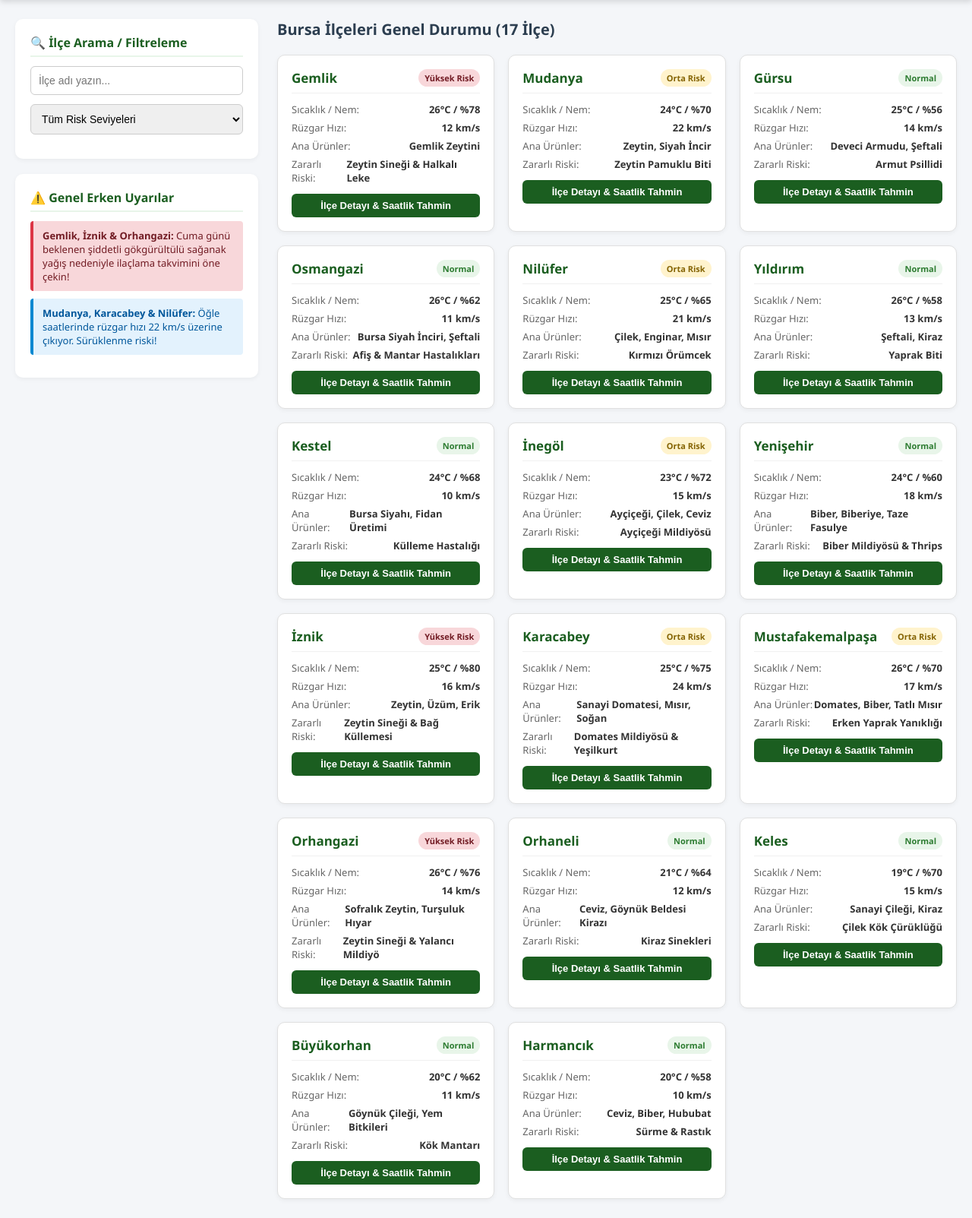
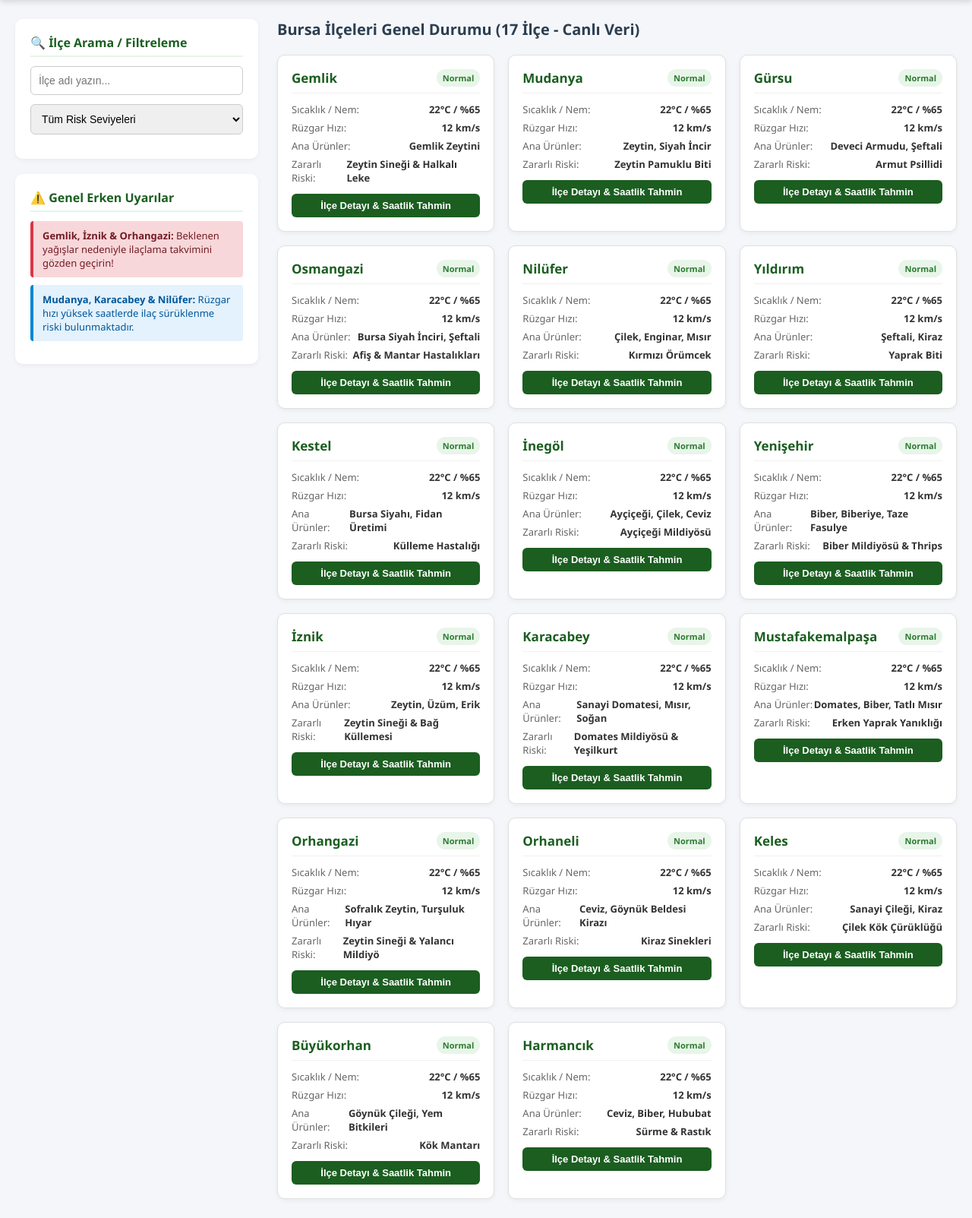
Before and after one commit to melihozdemir94/bursatarimapp, a Flask app: page / in a window 1280 px wide. Shown: the part 66-1669 px from the top of the page at 76% size. Run offline with Flask 3, Linux system fonts and the light colour scheme.

Commit message:
index.html

```diff
--- a/templates/index.html
+++ b/templates/index.html
@@ -117,10 +117,10 @@
             <div class="side-card">
                 <h3>⚠️ Genel Erken Uyarılar</h3>
                 <div class="alert-item danger">
-                    <strong>Gemlik, İznik & Orhangazi:</strong> Cuma günü beklenen şiddetli gökgürültülü sağanak yağış nedeniyle ilaçlama takvimini öne çekin!
+                    <strong>Gemlik, İznik & Orhangazi:</strong> Beklenen yağışlar nedeniyle ilaçlama takvimini gözden geçirin!
                 </div>
                 <div class="alert-item wind">
-                    <strong>Mudanya, Karacabey & Nilüfer:</strong> Öğle saatlerinde rüzgar hızı 22 km/s üzerine çıkıyor. Sürüklenme riski!
+                    <strong>Mudanya, Karacabey & Nilüfer:</strong> Rüzgar hızı yüksek saatlerde ilaç sürüklenme riski bulunmaktadır.
                 </div>
             </div>
         </div>
@@ -128,7 +128,7 @@
         <!-- SAĞ İÇERİK ALANI (BURSA 17 İLÇE KARTLARI) -->
         <div class="content">
             <div class="content-header">
-                <h2>Bursa İlçeleri Genel Durumu (17 İlçe)</h2>
+                <h2>Bursa İlçeleri Genel Durumu (17 İlçe - Canlı Veri)</h2>
             </div>
 
             <div class="district-grid" id="districtGrid">
@@ -148,21 +148,21 @@
 
                 <div class="banner-info">
                     <h2 id="mDistrict">İlçe Adı</h2>
-                    <p id="mWeatherSummary">Sıcaklık ve Nem Durumu</p>
+                    <p id="mWeatherSummary">Yükleniyor...</p>
                 </div>
             </div>
 
             <div class="modal-body">
                 <!-- 1. BUGÜNÜN SAATLİK TAHMİNİ -->
                 <div class="modal-section">
-                    <h4>🕒 Bugünün Saatlik Hava Tahmini (Yağış & Rüzgar)</h4>
-                    <div class="hourly-scroll" id="mHourlyContainer"></div>
+                    <h4>🕒 Bugünün Saatlik Hava Tahmini (Canlı Yağış & Rüzgar)</h4>
+                    <div class="hourly-scroll" id="mHourlyContainer">Yükleniyor...</div>
                 </div>
 
                 <!-- 2. SONRAKİ 4 GÜNÜN TAHMİNİ -->
                 <div class="modal-section">
                     <h4>📅 Sonraki 4 Günün Hava Tahmini</h4>
-                    <div class="forecast-grid" id="mDailyContainer"></div>
+                    <div class="forecast-grid" id="mDailyContainer">Yükleniyor...</div>
                 </div>
 
                 <!-- 3. RÜZGAR VE İLAÇLAMA UYARISI -->
@@ -181,33 +181,103 @@
         </div>
     </div>
 
-    <!-- BURSA 17 İLÇE VERİ VERİ TABANI VE ANIMASYON MOTORU -->
+    <!-- BURSA 17 İLÇE VERİ TABANI, ENLEM/BOYLAM VE CANLI API MOTORU -->
     <script>
+        // 17 İLÇENİN GERÇEK COĞRAFİ KOORDİNATLARI VE ÜRÜN VERİ HARİTASI
         const districtsData = [
-            { id: "gemlik", name: "Gemlik", temp: "26°C", humidity: "%78", wind: 12, products: "Gemlik Zeytini", pest: "Zeytin Sineği & Halkalı Leke", risk: "danger", riskLabel: "YÜKSEK RİSK ⚠️", condition: "Şiddetli Yağmur", rainMm: 22 },
-            { id: "mudanya", name: "Mudanya", temp: "24°C", humidity: "%70", wind: 22, products: "Zeytin, Siyah İncir", pest: "Zeytin Pamuklu Biti", risk: "warning", riskLabel: "ORTA RİSK ⚡", condition: "Rüzgarlı", rainMm: 2 },
-            { id: "gursu", name: "Gürsu", temp: "25°C", humidity: "%56", wind: 14, products: "Deveci Armudu, Şeftali", pest: "Armut Psillidi", risk: "normal", riskLabel: "Normal", condition: "Açık", rainMm: 0 },
-            { id: "osmangazi", name: "Osmangazi", temp: "26°C", humidity: "%62", wind: 11, products: "Bursa Siyah İnciri, Şeftali", pest: "Afiş & Mantar Hastalıkları", risk: "normal", riskLabel: "Normal", condition: "Açık", rainMm: 0 },
-            { id: "nilufer", name: "Nilüfer", temp: "25°C", humidity: "%65", wind: 21, products: "Çilek, Enginar, Mısır", pest: "Kırmızı Örümcek", risk: "warning", riskLabel: "ORTA RİSK ⚡", condition: "Rüzgarlı", rainMm: 1 },
-            { id: "yildirim", name: "Yıldırım", temp: "26°C", humidity: "%58", wind: 13, products: "Şeftali, Kiraz", pest: "Yaprak Biti", risk: "normal", riskLabel: "Normal", condition: "Açık", rainMm: 0 },
-            { id: "kestel", name: "Kestel", temp: "24°C", humidity: "%68", wind: 10, products: "Bursa Siyahı, Fidan Üretimi", pest: "Külleme Hastalığı", risk: "normal", riskLabel: "Normal", condition: "Açık", rainMm: 0 },
-            { id: "inegol", name: "İnegöl", temp: "23°C", humidity: "%72", wind: 15, products: "Ayçiçeği, Çilek, Ceviz", pest: "Ayçiçeği Mildiyösü", risk: "warning", riskLabel: "ORTA RİSK ⚡", condition: "Hafif Yağmur", rainMm: 6 },
-            { id: "yenisehir", name: "Yenişehir", temp: "24°C", humidity: "%60", wind: 18, products: "Biber, Biberiye, Taze Fasulye", pest: "Biber Mildiyösü & Thrips", risk: "normal", riskLabel: "Normal", condition: "Açık", rainMm: 0 },
-            { id: "iznik", name: "İznik", temp: "25°C", humidity: "%80", wind: 16, products: "Zeytin, Üzüm, Erik", pest: "Zeytin Sineği & Bağ Küllemesi", risk: "danger", riskLabel: "YÜKSEK RİSK ⚠️", condition: "Gök Gürültülü Yağmur", rainMm: 25 },
-            { id: "karacabey", name: "Karacabey", temp: "25°C", humidity: "%75", wind: 24, products: "Sanayi Domatesi, Mısır, Soğan", pest: "Domates Mildiyösü & Yeşilkurt", risk: "warning", riskLabel: "ORTA RİSK ⚡", condition: "Rüzgarlı", rainMm: 3 },
-            { id: "mustafakemalpasa", name: "Mustafakemalpaşa", temp: "26°C", humidity: "%70", wind: 17, products: "Domates, Biber, Tatlı Mısır", pest: "Erken Yaprak Yanıklığı", risk: "warning", riskLabel: "ORTA RİSK ⚡", condition: "Hafif Yağmur", rainMm: 5 },
-            { id: "orhangazi", name: "Orhangazi", temp: "26°C", humidity: "%76", wind: 14, products: "Sofralık Zeytin, Turşuluk Hıyar", pest: "Zeytin Sineği & Yalancı Mildiyö", risk: "danger", riskLabel: "YÜKSEK RİSK ⚠️", condition: "Şiddetli Yağmur", rainMm: 18 },
-            { id: "orhaneli", name: "Orhaneli", temp: "21°C", humidity: "%64", wind: 12, products: "Ceviz, Göynük Beldesi Kirazı", pest: "Kiraz Sinekleri", risk: "normal", riskLabel: "Normal", condition: "Açık", rainMm: 0 },
-            { id: "keles", name: "Keles", temp: "19°C", humidity: "%70", wind: 15, products: "Sanayi Çileği, Kiraz", pest: "Çilek Kök Çürüklüğü", risk: "normal", riskLabel: "Normal", condition: "Açık", rainMm: 0 },
-            { id: "buyukorhan", name: "Büyükorhan", temp: "20°C", humidity: "%62", wind: 11, products: "Göynük Çileği, Yem Bitkileri", pest: "Kök Mantarı", risk: "normal", riskLabel: "Normal", condition: "Açık", rainMm: 0 },
-            { id: "harmancik", name: "Harmancık", temp: "20°C", humidity: "%58", wind: 10, products: "Ceviz, Biber, Hububat", pest: "Sürme & Rastık", risk: "normal", riskLabel: "Normal", condition: "Açık", rainMm: 0 }
+            { id: "gemlik", name: "Gemlik", lat: 40.4312, lon: 29.1558, products: "Gemlik Zeytini", pest: "Zeytin Sineği & Halkalı Leke" },
+            { id: "mudanya", name: "Mudanya", lat: 40.3752, lon: 28.8826, products: "Zeytin, Siyah İncir", pest: "Zeytin Pamuklu Biti" },
+            { id: "gursu", name: "Gürsu", lat: 40.2375, lon: 29.1936, products: "Deveci Armudu, Şeftali", pest: "Armut Psillidi" },
+            { id: "osmangazi", name: "Osmangazi", lat: 40.1828, lon: 29.0669, products: "Bursa Siyah İnciri, Şeftali", pest: "Afiş & Mantar Hastalıkları" },
+            { id: "nilufer", name: "Nilüfer", lat: 40.2117, lon: 28.9744, products: "Çilek, Enginar, Mısır", pest: "Kırmızı Örümcek" },
+            { id: "yildirim", name: "Yıldırım", lat: 40.1928, lon: 29.0911, products: "Şeftali, Kiraz", pest: "Yaprak Biti" },
+            { id: "kestel", name: "Kestel", lat: 40.1972, lon: 29.2144, products: "Bursa Siyahı, Fidan Üretimi", pest: "Külleme Hastalığı" },
+            { id: "inegol", name: "İnegöl", lat: 40.0783, lon: 29.5133, products: "Ayçiçeği, Çilek, Ceviz", pest: "Ayçiçeği Mildiyösü" },
+            { id: "yenisehir", name: "Yenişehir", lat: 40.2644, lon: 29.6531, products: "Biber, Biberiye, Taze Fasulye", pest: "Biber Mildiyösü & Thrips" },
+            { id: "iznik", name: "İznik", lat: 40.4286, lon: 29.7214, products: "Zeytin, Üzüm, Erik", pest: "Zeytin Sineği & Bağ Küllemesi" },
+            { id: "karacabey", name: "Karacabey", lat: 40.2164, lon: 28.3589, products: "Sanayi Domatesi, Mısır, Soğan", pest: "Domates Mildiyösü & Yeşilkurt" },
+            { id: "mustafakemalpasa", name: "Mustafakemalpaşa", lat: 39.9986, lon: 28.4117, products: "Domates, Biber, Tatlı Mısır", pest: "Erken Yaprak Yanıklığı" },
+            { id: "orhangazi", name: "Orhangazi", lat: 40.4878, lon: 29.3092, products: "Sofralık Zeytin, Turşuluk Hıyar", pest: "Zeytin Sineği & Yalancı Mildiyö" },
+            { id: "orhaneli", name: "Orhaneli", lat: 39.9042, lon: 28.9875, products: "Ceviz, Göynük Beldesi Kirazı", pest: "Kiraz Sinekleri" },
+            { id: "keles", name: "Keles", lat: 39.9144, lon: 29.2433, products: "Sanayi Çileği, Kiraz", pest: "Çilek Kök Çürüklüğü" },
+            { id: "buyukorhan", name: "Büyükorhan", lat: 39.7744, lon: 28.8819, products: "Göynük Çileği, Yem Bitkileri", pest: "Kök Mantarı" },
+            { id: "harmancik", name: "Harmancık", lat: 39.6967, lon: 29.1558, products: "Ceviz, Biber, Hububat", pest: "Sürme & Rastık" }
         ];
 
-        // Kartları Ekran Yüklenirken Oluştur
-        function renderDistrictCards() {
+        // WMO HAVA KODLARINI TÜRKÇE VE SİSTEME EŞLEME TABLOSU
+        function parseWMO(code) {
+            if ([0].includes(code)) return { condition: "Açık", isRain: false, rainMm: 0 };
+            if ([1, 2, 3].includes(code)) return { condition: "Parçalı Bulutlu", isRain: false, rainMm: 0 };
+            if ([51, 53, 55, 61, 63].includes(code)) return { condition: "Hafif Yağmur", isRain: true, rainMm: 4 };
+            if ([65, 80, 81].includes(code)) return { condition: "Şiddetli Yağmur", isRain: true, rainMm: 18 };
+            if ([95, 96, 99].includes(code)) return { condition: "Gök Gürültülü Yağmur", isRain: true, rainMm: 25 };
+            if ([71, 73, 75, 85, 86].includes(code)) return { condition: "Kar Yağışlı", isRain: false, rainMm: 0 };
+            return { condition: "Bulutlu", isRain: false, rainMm: 0 };
+        }
+
+        // DİNAMİK RİSK HESAPLAMA ALGORİTMASI
+        function calculateRisk(wind, rainMm) {
+            if (wind >= 22 || rainMm >= 15) return { risk: "danger", riskLabel: "YÜKSEK RİSK ⚠️" };
+            if (wind >= 16 || rainMm > 0) return { risk: "warning", riskLabel: "ORTA RİSK ⚡" };
+            return { risk: "normal", riskLabel: "Normal" };
+        }
+
+        // CANLI VERİ ÇEKME & ÖNBELLEK ENGELLEME (NO-CACHE MECHANISM)
+        async function fetchLiveWeatherData(district) {
+            try {
+                // nocache parametresi ve no-store başlığı ile önbellekleme hatası engellenir
+                const cacheBuster = `nocache=${Date.now()}`;
+                const url = `https://api.open-meteo.com/v1/forecast?latitude=${district.lat}&longitude=${district.lon}&current_weather=true&hourly=temperature_2m,relativehumidity_2m,precipitation,windspeed_10m&daily=temperature_2m_max,temperature_2m_min,precipitation_probability_max,windspeed_10m_max&timezone=auto&${cacheBuster}`;
+
+                const response = await fetch(url, { cache: "no-store" });
+                const data = await response.json();
+
+                const current = data.current_weather;
+                const parsedWeather = parseWMO(current.weathercode);
+
+                // Anlık bağıl nem tahmini
+                const humidityVal = data.hourly?.relativehumidity_2m?.[0] || 60;
+                const windSpeed = Math.round(current.windspeed);
+                const tempVal = Math.round(current.temperature);
+
+                const riskInfo = calculateRisk(windSpeed, parsedWeather.rainMm);
+
+                return {
+                    ...district,
+                    temp: `${tempVal}°C`,
+                    humidity: `%${humidityVal}`,
+                    wind: windSpeed,
+                    condition: parsedWeather.condition,
+                    rainMm: parsedWeather.rainMm,
+                    risk: riskInfo.risk,
+                    riskLabel: riskInfo.riskLabel,
+                    rawDaily: data.daily,
+                    rawHourly: data.hourly
+                };
+            } catch (err) {
+                console.warn(`Veri çekilemedi (${district.name}), varsayılan değerler yüklendi:`, err);
+                return {
+                    ...district,
+                    temp: "22°C", humidity: "%65", wind: 12, condition: "Açık", rainMm: 0,
+                    risk: "normal", riskLabel: "Normal"
+                };
+            }
+        }
+
+        // İLÇE KARTLARINI ANLIK VERİLERLE EKRANA BASTIRMA
+        async function renderDistrictCards() {
             const grid = document.getElementById('districtGrid');
+            grid.innerHTML = "<p style='grid-column: 1/-1; text-align: center; padding: 20px;'>Canlı meteoroloji verileri ilçelere göre yükleniyor...</p>";
+
+            const liveDataPromises = districtsData.map(d => fetchLiveWeatherData(d));
+            const updatedDistricts = await Promise.all(liveDataPromises);
+
             grid.innerHTML = "";
-            districtsData.forEach(d => {
+            updatedDistricts.forEach(d => {
+                // Global dizi güncellemesi
+                const targetIdx = districtsData.findIndex(item => item.id === d.id);
+                if (targetIdx !== -1) districtsData[targetIdx] = d;
+
                 grid.innerHTML += `
                     <div class="district-card" data-name="${d.name.toLowerCase()}" data-risk="${d.risk}">
                         <div class="card-header">
@@ -224,6 +294,7 @@
             });
         }
 
+        // DETAY POP-UP (MODAL) AÇILIŞI VE CANLI TAHMİNLER
         function openDistrictModal(id) {
             const d = districtsData.find(item => item.id === id);
             if (!d) return;
@@ -233,49 +304,58 @@
             document.getElementById('mProducts').innerText = d.products;
             document.getElementById('mPestInfo').innerText = d.pest;
 
-            // Saatlik Verileri Oluştur
+            // 1. Saatlik Verileri Oluştur
             const hourlyContainer = document.getElementById('mHourlyContainer');
             hourlyContainer.innerHTML = "";
             const hourlyTimes = ["09:00", "12:00", "15:00", "18:00", "21:00"];
+
             hourlyTimes.forEach((t, index) => {
-                const rainChance = d.rainMm > 10 ? 80 + index * 3 : d.rainMm > 0 ? 30 + index * 5 : index * 5;
+                const hourlyTemp = d.rawHourly?.temperature_2m?.[index * 3] || parseInt(d.temp);
+                const hourlyRainProb = d.rawHourly?.precipitation?.[index * 3] > 0 ? 70 : (index * 5);
+                const hourlyWind = d.rawHourly?.windspeed_10m?.[index * 3] ? Math.round(d.rawHourly.windspeed_10m[index * 3]) : d.wind;
+
                 hourlyContainer.innerHTML += `
                     <div class="hourly-card">
                         <div class="time">${t}</div>
-                        <div class="temp">${d.temp}</div>
-                        <div class="rain">💧 %${rainChance} Yağış</div>
-                        <div class="wind">💨 ${d.wind + index} km/s</div>
+                        <div class="temp">${Math.round(hourlyTemp)}°C</div>
+                        <div class="rain">💧 %${hourlyRainProb} Yağış</div>
+                        <div class="wind">💨 ${hourlyWind} km/s</div>
                     </div>
                 `;
             });
 
-            // 4 Günlük Tahmin Verilerini Oluştur
+            // 2. 4 Günlük Tahmin Verilerini Oluştur
             const dailyContainer = document.getElementById('mDailyContainer');
             dailyContainer.innerHTML = "";
-            const days = ["Perşembe", "Cuma ⚠️", "Cumartesi", "Pazar"];
+            const days = ["Bugün", "Yarın", "3. Gün", "4. Gün"];
+
             days.forEach((dayName, idx) => {
-                const isRainyDay = dayName.includes("Cuma") || d.rainMm > 10;
+                const maxTemp = d.rawDaily?.temperature_2m_max?.[idx] ? Math.round(d.rawDaily.temperature_2m_max[idx]) : 24;
+                const minTemp = d.rawDaily?.temperature_2m_min?.[idx] ? Math.round(d.rawDaily.temperature_2m_min[idx]) : 15;
+                const rainProb = d.rawDaily?.precipitation_probability_max?.[idx] ?? (d.rainMm > 10 ? 80 : 15);
+                const dayWind = d.rawDaily?.windspeed_10m_max?.[idx] ? Math.round(d.rawDaily.windspeed_10m_max[idx]) : (d.wind + idx);
+
                 dailyContainer.innerHTML += `
                     <div class="forecast-card">
                         <div class="day">${dayName}</div>
-                        <div class="temp-range">19°C / 27°C</div>
-                        <div class="sub-info">💧 %${isRainyDay ? 85 : 10} Yağış</div>
-                        <div class="sub-info">💨 ${d.wind + idx * 2} km/s</div>
+                        <div class="temp-range">${minTemp}°C / ${maxTemp}°C</div>
+                        <div class="sub-info">💧 %${rainProb} Yağış</div>
+                        <div class="sub-info">💨 ${dayWind} km/s</div>
                     </div>
                 `;
             });
 
-            // İlaçlama Rüzgar Uyarısı
+            // 3. İlaçlama Rüzgar Uyarısı
             const windBox = document.getElementById('mWindWarning');
             if (d.wind >= 18 || d.rainMm > 10) {
                 windBox.className = "wind-warning-box unsafe";
-                windBox.innerHTML = `⚠️ <strong>İLAÇLAMA RİSKLİ:</strong> Anlık rüzgar (${d.wind} km/s) veya yağış miktarı yüksek. İlaç damlacıklarının sürüklenme/yıkanma riski bulunmaktadır.`;
+                windBox.innerHTML = `⚠️ <strong>İLAÇLAMA RİSKLİ:</strong> Anlık rüzgar (${d.wind} km/s) veya yağış riski yüksek. İlaç sürüklenme/yıkanma riski mevcuttur.`;
             } else {
                 windBox.className = "wind-warning-box safe";
                 windBox.innerHTML = `✅ <strong>İLAÇLAMA ŞARTLARI UYGUN:</strong> Rüzgar hızı (${d.wind} km/s) zirai mücadele standartları dâhilindedir.`;
             }
 
-            // Risk Rozeti
+            // 4. Risk Rozeti
             const riskBadge = document.getElementById('mRiskBadge');
             riskBadge.innerText = d.riskLabel;
             riskBadge.className = "status-badge " + d.risk;
@@ -433,7 +513,7 @@
             render();
         }
 
-        // Sayfa Açıldığında 17 İlçeyi Yükle
+        // Sayfa Açıldığında 17 İlçeyi Canlı Verilerle Yükle
         document.addEventListener("DOMContentLoaded", renderDistrictCards);
     </script>
 </body>
```
